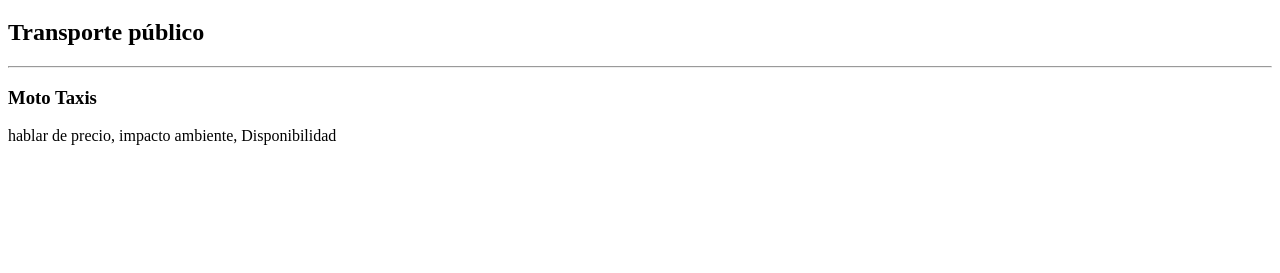
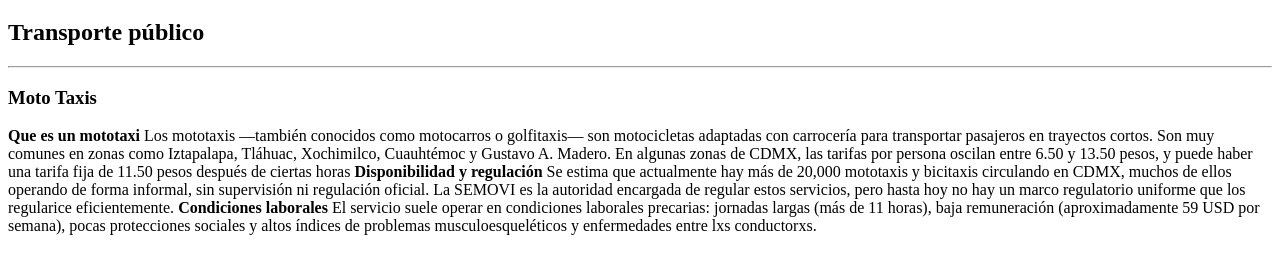
Before and after one commit to ssantiago-web/movilidad-cdmx, a plain HTML site: page index.html in a window 1280 px wide. Shown: the part 61-334 px from the top of the page. Drawn offline with Linux system fonts and the light colour scheme.

Commit message:
mototaxis cuerpo

```diff
--- a/index.html
+++ b/index.html
@@ -12,9 +12,25 @@
     <hr>
     <section>
         <h3> Moto Taxis </h3>
-        <p>hablar de precio, impacto ambiente, Disponibilidad
+        <p>
+            <b>Que es un mototaxi</b>
+            Los mototaxis —también conocidos como motocarros o golfitaxis— son motocicletas adaptadas
+            con carrocería para transportar pasajeros en trayectos cortos. Son muy comunes en zonas
+            como Iztapalapa, Tláhuac, Xochimilco, Cuauhtémoc y Gustavo A. Madero.
 
+            En algunas zonas de CDMX, las tarifas por persona oscilan entre 6.50 y 13.50 pesos, y puede
+            haber una tarifa fija de 11.50 pesos después de ciertas horas
 
+            <b>Disponibilidad y regulación</b>
+            Se estima que actualmente hay más de 20,000 mototaxis y bicitaxis circulando en CDMX, muchos
+            de ellos operando de forma informal, sin supervisión ni regulación oficial.
+            La SEMOVI es la autoridad encargada de regular estos servicios, pero hasta hoy no hay un marco
+            regulatorio uniforme que los regularice eficientemente.
+
+            <b>Condiciones laborales</b>
+            El servicio suele operar en condiciones laborales precarias: jornadas largas (más de 11 horas),
+            baja remuneración (aproximadamente 59 USD por semana), pocas protecciones sociales y altos índices
+            de problemas musculoesqueléticos y enfermedades entre lxs conductorxs.
         </p>
     </section>
     </article>
```
